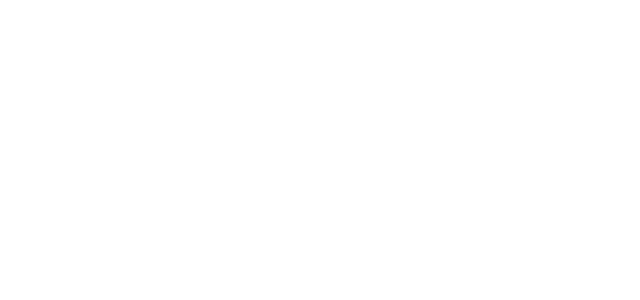
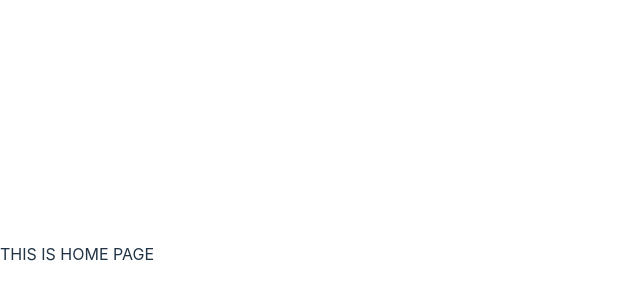
Before and after one commit to lokesh-wagh/cc-frontend, a React (Vite) app in the folder frontend/: page / in a window 1280 px wide. Before the commit this address had no page. Shown: the part 146-446 px from the top of the page, without its empty margins (0-640 px from the left). Built offline with nearby package versions, Linux system fonts and the light colour scheme.

Commit message:
Update App.jsx

```diff
--- a/frontend/src/App.jsx
+++ b/frontend/src/App.jsx
@@ -102,12 +102,19 @@ function Members2() {
     );
 }
 
-
+const Home = () => {
+    return (
+        <div>
+            THIS IS HOME PAGE
+        </div>
+    )
+}
 const App = () => {
   return (
     <Router>
 
         <Routes>
+           <Route path="/" element={<Home />} />
           <Route path="/endpoint1" element={<Members1 />} />
           <Route path="/endpoint2" element={<Members2 />} />
         </Routes>
```
